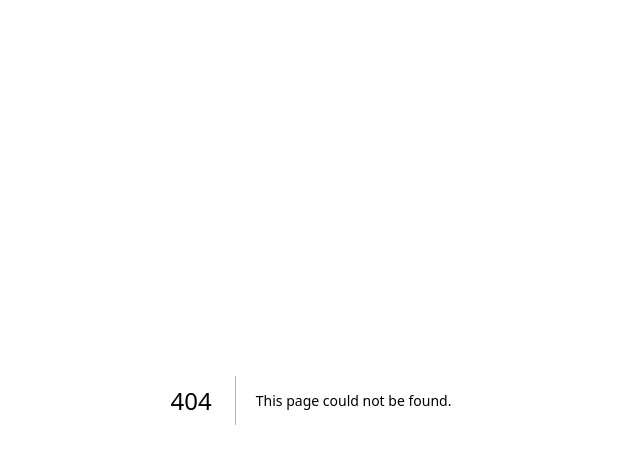
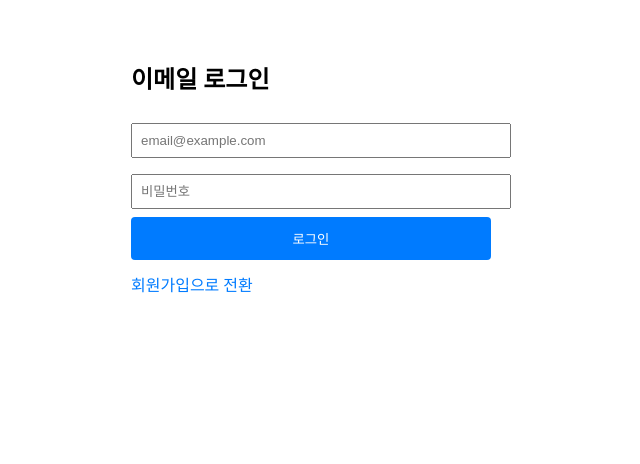
Before and after one commit to manlounge/manlounge-web, a Next.js app: page /auth/email in a window 1280 px wide. Before the commit this address had no page. Shown: the top 464 px of the page, without its empty margins (329-969 px from the left). Built offline with nearby package versions, Linux system fonts and the light colour scheme.

Commit message:
add auth email page

```diff
--- /dev/null
+++ b/pages/auth/email.tsx
@@ -0,0 +1,65 @@
+// pages/auth/email.tsx
+import { useState } from "react";
+import { createUserWithEmailAndPassword, signInWithEmailAndPassword } from "firebase/auth";
+import { auth } from "../../firebase/firebaseConfig";
+import { useRouter } from "next/router";
+
+export default function AuthEmail() {
+  const [email, setEmail] = useState("");
+  const [pw, setPw] = useState("");
+  const [isLogin, setIsLogin] = useState(true);
+  const router = useRouter();
+
+  const handleClick = async () => {
+    try {
+      if (isLogin) {
+        await signInWithEmailAndPassword(auth, email, pw);
+      } else {
+        await createUserWithEmailAndPassword(auth, email, pw);
+      }
+      router.push("/");
+    } catch (e: any) {
+      alert(e.message);
+    }
+  };
+
+  return (
+    <div style={{ padding: "2rem", maxWidth: "360px", margin: "auto" }}>
+      <h2>{isLogin ? "이메일 로그인" : "이메일로 회원가입"}</h2>
+      <input
+        type="email"
+        placeholder="email@example.com"
+        value={email}
+        onChange={(e) => setEmail(e.target.value)}
+        style={{ width: "100%", padding: 8, margin: "8px 0" }}
+      />
+      <input
+        type="password"
+        placeholder="비밀번호"
+        value={pw}
+        onChange={(e) => setPw(e.target.value)}
+        style={{ width: "100%", padding: 8, margin: "8px 0" }}
+      />
+      <button
+        onClick={handleClick}
+        style={{
+          width: "100%",
+          padding: 12,
+          background: "#007BFF",
+          color: "#fff",
+          border: "none",
+          borderRadius: 4,
+          cursor: "pointer",
+        }}
+      >
+        {isLogin ? "로그인" : "회원가입"}
+      </button>
+      <p
+        style={{ marginTop: 12, color: "#007BFF", cursor: "pointer" }}
+        onClick={() => setIsLogin(!isLogin)}
+      >
+        {isLogin ? "회원가입으로 전환" : "로그인으로 전환"}
+      </p>
+    </div>
+  );
+}
```
